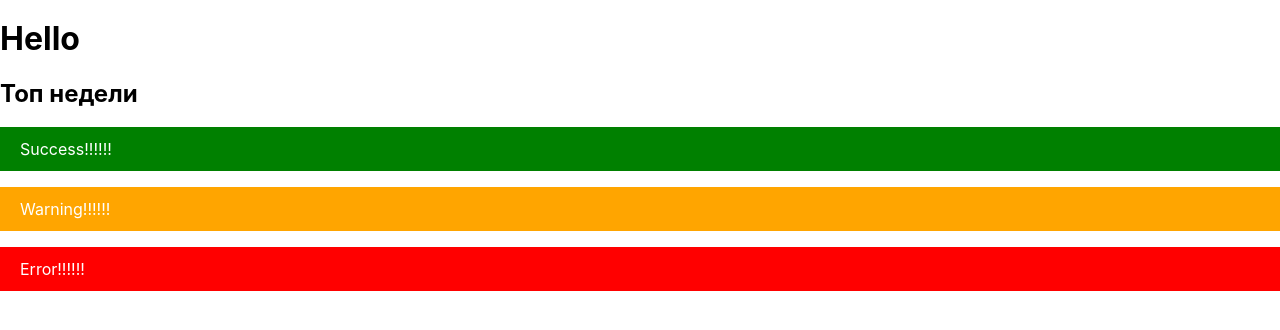
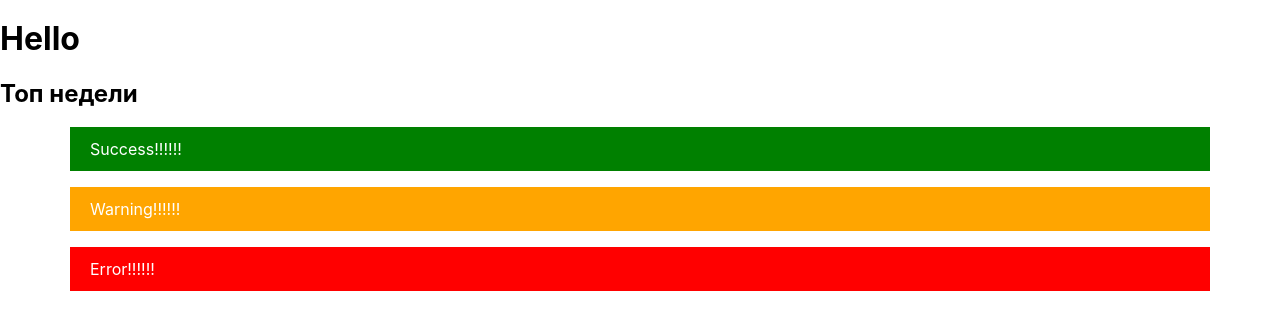
Before and after one commit to stas-yushkov/goit-react-hw-01-components, a React (Create React App) app: page / in a window 1280 px wide. Shown: the top 330 px of the page. Built offline with nearby package versions, Linux system fonts and the light colour scheme.

Commit message:
add Container

```diff
--- a/src/App.js
+++ b/src/App.js
@@ -3,6 +3,7 @@
 // import ColorPicker from 'components/ColorPicker';
 // import options from './colorPickerOptions.json';
 import Section from 'components/Section';
+import Container from 'components/Container';
 import Alert from 'components/Alert/Alert';
 
 export default function App() {
@@ -13,9 +14,11 @@
       <Section title="Топ недели">
         {/* <ColorPicker options={options} /> */}
         {/* <PaintingList items={paintings} /> */}
-        <Alert text="Success!!!!!!" type="success" />
-        <Alert text="Warning!!!!!!" type="warning" />
-        <Alert text="Error!!!!!!" type="error" />
+        <Container>
+          <Alert text="Success!!!!!!" type="success" />
+          <Alert text="Warning!!!!!!" type="warning" />
+          <Alert text="Error!!!!!!" type="error" />
+        </Container>
       </Section>
     </>
   );
--- /dev/null
+++ b/src/components/Container/Container.js
@@ -0,0 +1,7 @@
+import css from './Container.module.css';
+
+function Container({ options, children }) {
+  return <div className={css.container}>{children}</div>;
+}
+
+export default Container;
--- /dev/null
+++ b/src/components/Container/Container.module.css
@@ -0,0 +1,7 @@
+.container {
+  max-width: 1170px;
+  margin-left: auto;
+  margin-right: auto;
+  padding-left: 15px;
+  padding-right: 15px;
+}
--- /dev/null
+++ b/src/components/Container/index.js
@@ -0,0 +1 @@
+export { default } from './Container';
--- a/src/index.js
+++ b/src/index.js
@@ -12,4 +12,4 @@
   document.querySelector('#root'),
 );
 
-// https://youtu.be/qVTTrMo7dMM?t=2283
+// https://youtu.be/qVTTrMo7dMM?t=6726
```
